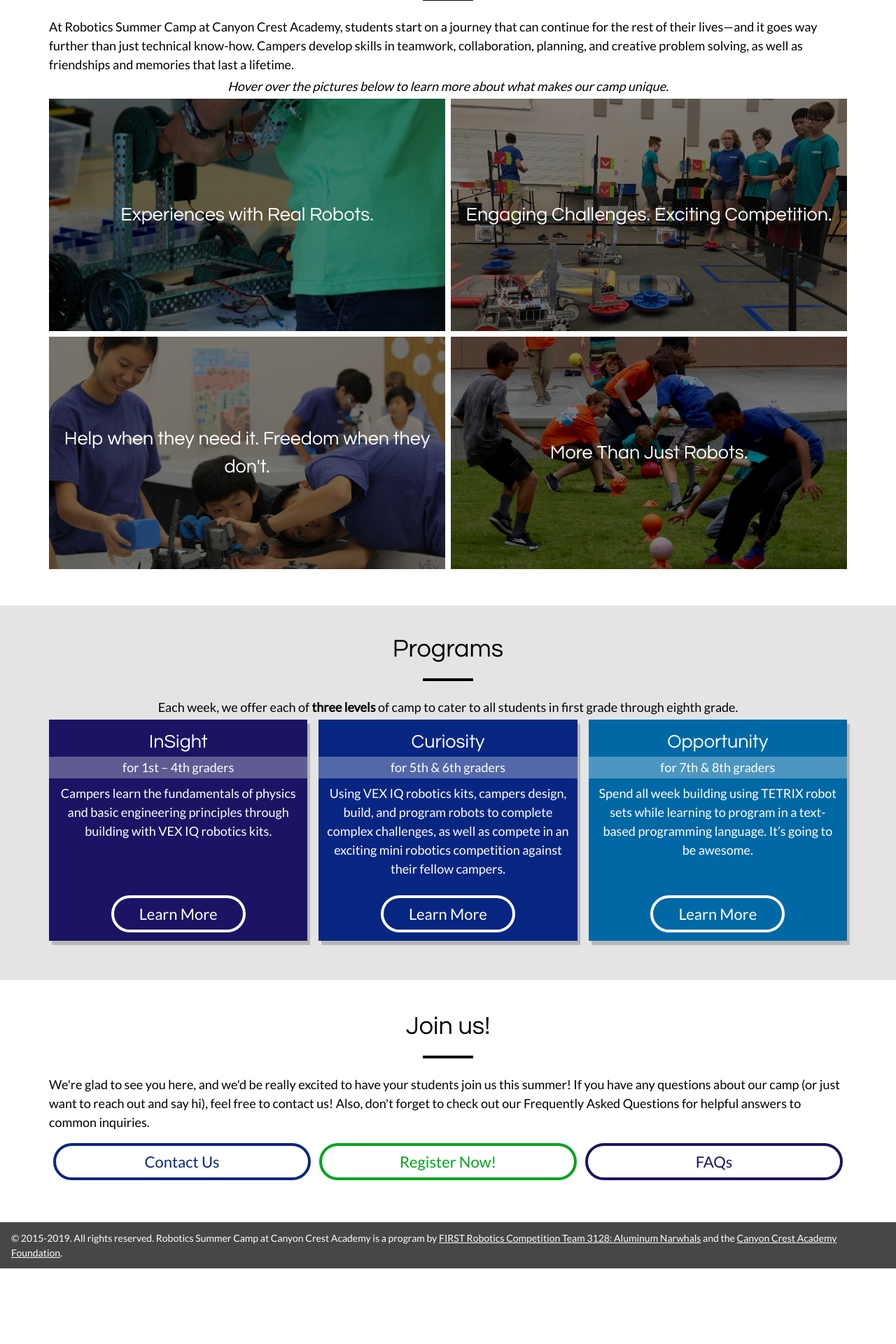
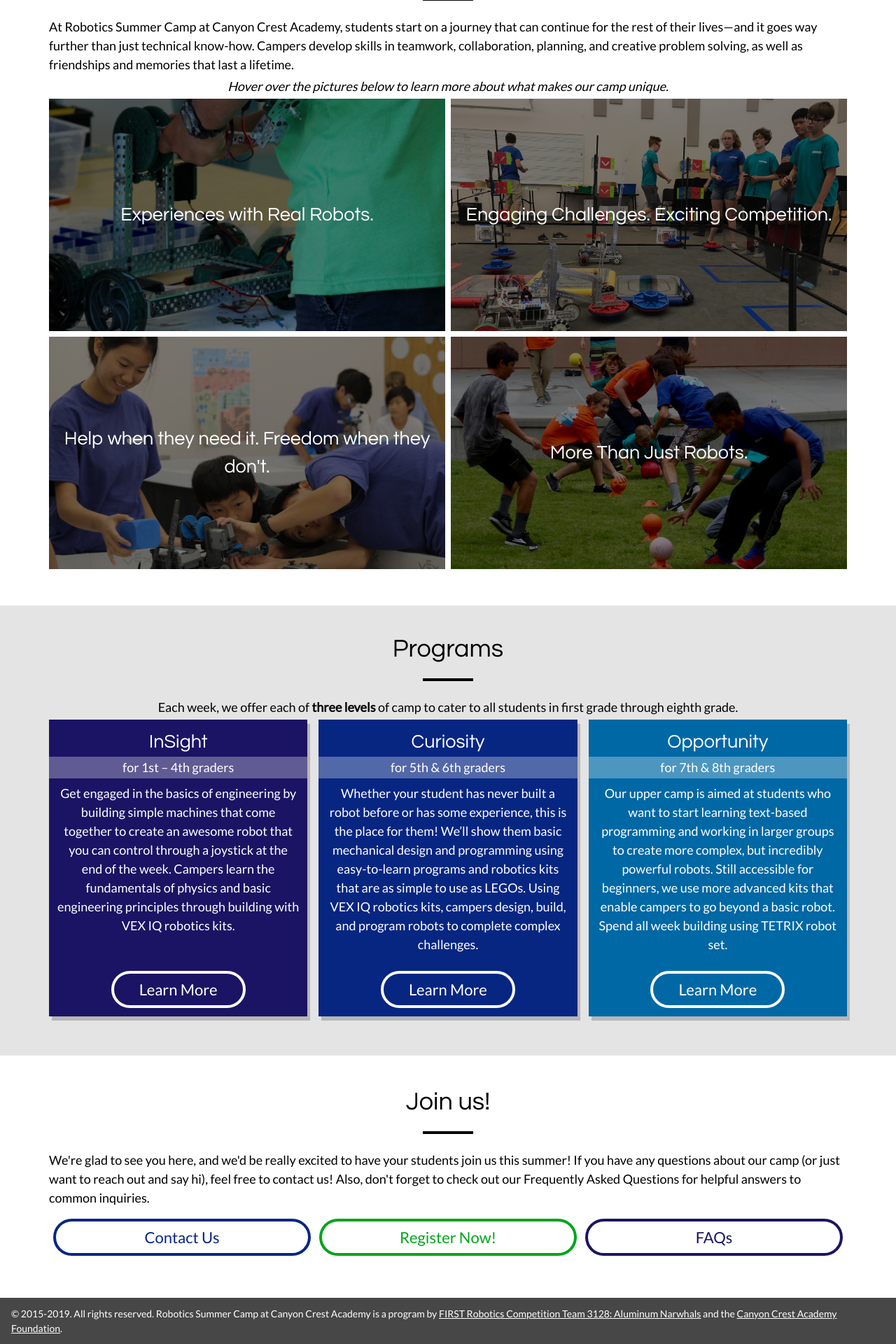
Before and after one commit to Team3128/camp, a Jekyll site: the page built from index.html, in a window 1280 px wide. Shown: the part 1019-2939 px from the top of the page at 70% size. Built offline with Jekyll 4.4.1, drawn with Linux system fonts in a browser that asks for light colours; nearby versions of some CDN libraries; before the commit the page ends 2831 px from its top, so only the background shows below that.

Commit message:
added dates and registration

```diff
--- a/_data/levels.yml
+++ b/_data/levels.yml
@@ -3,24 +3,38 @@
   grades: 1st – 4th
   ages: 6 – 10 years
   price: $410
-  description: Campers learn the fundamentals of physics and basic engineering principles through building with VEX IQ robotics kits.
+  description:
+    Get engaged in the basics of engineering by building simple machines that come together to create an awesome robot
+    that you can control through a joystick at the end of the week. Campers learn the fundamentals of physics and basic
+    engineering principles through building with VEX IQ robotics kits.
   image_align: top
   long_description:
-    This summer, we have an awesome camp for our elementary students! Get started by building simple machines that come together to create an awesome robot that you can control through a joystick.
+    This summer, we have an awesome camp for our elementary students! Get started by building simple machines that come
+    together to create an awesome robot that you can control through a joystick.
     <br><br>
-    All week, campers will be engaged in learning about science, technology, engineering, and mathematics using VEX IQ robot kits. During the week, we will build simple machines powered by motors. Then, students will bring those separate parts together to create a bigger robot that they can control via a joystick. We’ll be building different robots on different days, so come and join us!
+    All week, campers will be engaged in learning about science, technology, engineering, and mathematics using VEX IQ
+    robot kits. During the week, we will build simple machines powered by motors. Then, students will bring those separate
+    parts together to create a bigger robot that they can control via a joystick. We’ll be building different robots on
+    different days, so come and join us!
 
 - title: Curiosity
   color: 072682
   grades: 5th & 6th
   ages: 10 – 12 years
   price: $450
-  description: Using VEX IQ robotics kits, campers design, build, and program robots to complete complex challenges, as well as compete in an exciting mini robotics competition against their fellow campers.
+  description:
+    Whether your student has never built a robot before or has some experience, this is the place for them! We’ll show them
+    basic mechanical design and programming using easy-to-learn programs and robotics kits that are as simple to use as LEGOs.
+    Using VEX IQ robotics kits, campers design, build, and program robots to complete complex challenges.
   image_align: top
   long_description:
-    This summer, we’re proud to offer a week of fun where campers can come and build awesome robots, run around, and have fun. All week we’ll be using VEX IQ robot sets to build robots that complete complex challenges that teach campers mechanical and programming skills, while getting them excited about engineering and technology.
+    This summer, we’re proud to offer a week of fun where campers can come and build awesome robots, run around, and have fun.
+    All week we’ll be using VEX IQ robot sets to build robots that complete complex challenges that teach campers mechanical
+    and programming skills, while getting them excited about engineering and technology.
     <br><br>
-    Not only will we get students going on build robots, they’ll also get to compete against each other by trying to score the most points in our end of the week competition. And every step of the way we’ll have counselors and staff alongside them to make sure they get the guidance they need to reach their goal.
+    Not only will we get students going on build robots, they’ll also get to compete against each other by trying to score the
+    most points in our end of the week competition. And every step of the way we’ll have counselors and staff alongside them to
+    make sure they get the guidance they need to reach their goal.
 
 - title: Opportunity
   color: 0068a5
@@ -28,8 +42,15 @@
   ages: 12 – 14 years
   price: $450
   image_align: bottom
-  description: Spend all week building using TETRIX robot sets while learning to program in a text-based programming language. It’s going to be awesome.
+  description:
+    Our upper camp is aimed at students who want to start learning text-based programming and working in larger groups to create
+    more complex, but incredibly powerful robots. Still accessible for beginners, we use more advanced kits that enable campers
+    to go beyond a basic robot. Spend all week building using TETRIX robot set.
   long_description:
-    This summer, we’re proud to offer a week of fun where campers can come and build awesome robots, run around, and have fun. All week we’ll be using TETRIX robot sets to build robots that complete complex challenges that teach campers mechanical and programming skills, while getting them excited about engineering and technology.
+    This summer, we’re proud to offer a week of fun where campers can come and build awesome robots, run around, and have fun.
+    All week we’ll be using TETRIX robot sets to build robots that complete complex challenges that teach campers mechanical and
+    programming skills, while getting them excited about engineering and technology.
     <br><br>
-    Not only will we get students going on build robots, they’ll also get to compete against each other by trying to score the most points in our end of the week competition. And every step of the way we’ll have counselors and staff alongside them to make sure they get the guidance they need to reach their goal.
+    Not only will we get students going on build robots, they’ll also get to compete against each other by trying to score the
+    most points in our end of the week competition. And every step of the way we’ll have counselors and staff alongside them to
+    make sure they get the guidance they need to reach their goal.
--- a/_sass/camp/_additions.scss
+++ b/_sass/camp/_additions.scss
@@ -155,26 +155,6 @@
 }
 
 .program_page {
-    //background: #ececec;
-
-    // .chooser {
-    //     margin: 12px 0px 0px;
-
-    //     color: white;
-
-    //     display: grid;
-    //     grid-template-columns: repeat(3, 1fr);
-
-    //     grid-gap: 12px;
-
-    //     height: 200px;
-
-    //     .level {
-    //         clip-path: circle();
-    //     -webkit-clip-path: circle();
-    //     }
-    // }
-
     > .title {
         color: white;
 
@@ -232,15 +212,6 @@
 }
 
 .about_page {
-    .cover {
-        min-height: 400px;
-        background: rgba($color: #000000, $alpha: 0.5);
-
-        color: white;
-
-        padding: 24px;
-    }
-
     .what_do {
         margin: 0px 0px 36px;
         padding: 8px;
--- a/_sass/camp/_base.scss
+++ b/_sass/camp/_base.scss
@@ -369,3 +369,12 @@
     -webkit-box-shadow: 4px 6px rgba($color: #000000, $alpha: 0.2);
             box-shadow: 4px 6px rgba($color: #000000, $alpha: 0.2);
 }
+
+.page_title_cover {
+    min-height: 400px;
+    background: rgba($color: #000000, $alpha: 0.5);
+
+    color: white;
+
+    padding: 24px;
+}
--- a/about.html
+++ b/about.html
@@ -18,7 +18,7 @@
 
 <div class="about_page">
     <div class="scaling_bg" style="min-height: 400px; background-position: center center; background-image: url({{ 'assets/photos/about/mission.jpg' | relative_url }});">
-        <div class="cover vertically_center">
+        <div class="page_title_cover vertically_center">
             <div class="wrapper">
                 <div style="text-align: center;">
                     <h1 class="short">About Our Camp</h1>
--- /dev/null
+++ b/register.html
@@ -0,0 +1,48 @@
+---
+layout: default
+---
+
+<div class="register_page">
+    <div class="scaling_bg" style="min-height: 400px; background-position: center center; background-image: url({{ 'assets/photos/register/top.jpg' | relative_url }});">
+        <div class="page_title_cover vertically_center">
+            <div class="wrapper">
+                <div style="text-align: center;">
+                    <h1 class="short">Dates and Registration</h1>
+                    <hr style="background: white;">
+                </div>
+                <h2>
+                    This summer, we'll be offering our camp for the following {{ site.data.weeks | size }} weeks.
+                    On each of the weeks, we'll be offering all three programs of our camp. In order to register for
+                    any of our programs on any of the weeks, visit the respective page for the program.
+                </h2>
+            </div>
+        </div>
+    </div>
+
+    <div class="wrapper block" style="margin-top: 36px; text-align: center;">
+        <h1 class="short">Week Offerings</h1>
+        <hr>
+
+        <div style="display: grid; grid-template-columns: repeat({{ site.data.weeks | size }}, 1fr)">
+            {% for week in site.data.weeks %}
+                <div style="font-size: 24px; padding: 12px 0px">
+                   <b>{{ week.name }}</b>
+                   <br>
+                   {{ week.start_date }} - {{ week.end_date }}
+                </div>
+            {% endfor %}
+        </div>
+    </div>
+
+    <div class="camp_levels" style="text-align: center; background: #e4e4e4;">
+        <div class="wrapper block">
+            <h1 class="short">Our Programs</h1>
+            <hr>
+            <div>
+            Each week, we offer each of <b>three levels</b> of camp to cater to all students in first grade through eighth grade.
+            </div>
+
+            {% include levels.html %}
+        </div>
+    </div>
+</div>
```
Also changed, not shown: assets/photos/register/top.jpg (renamed from assets/photos/_DSC3516-X3.jpg).
